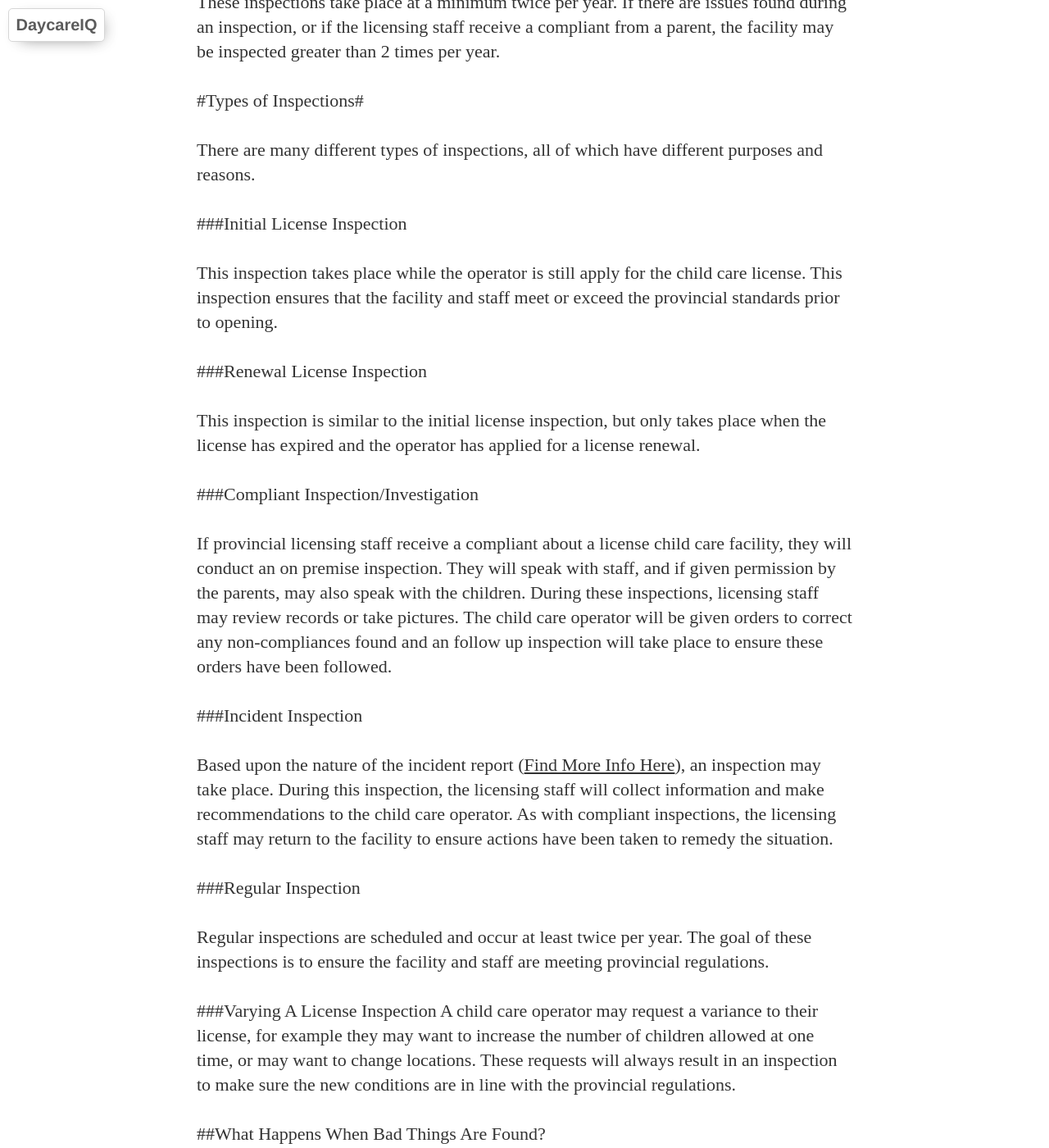
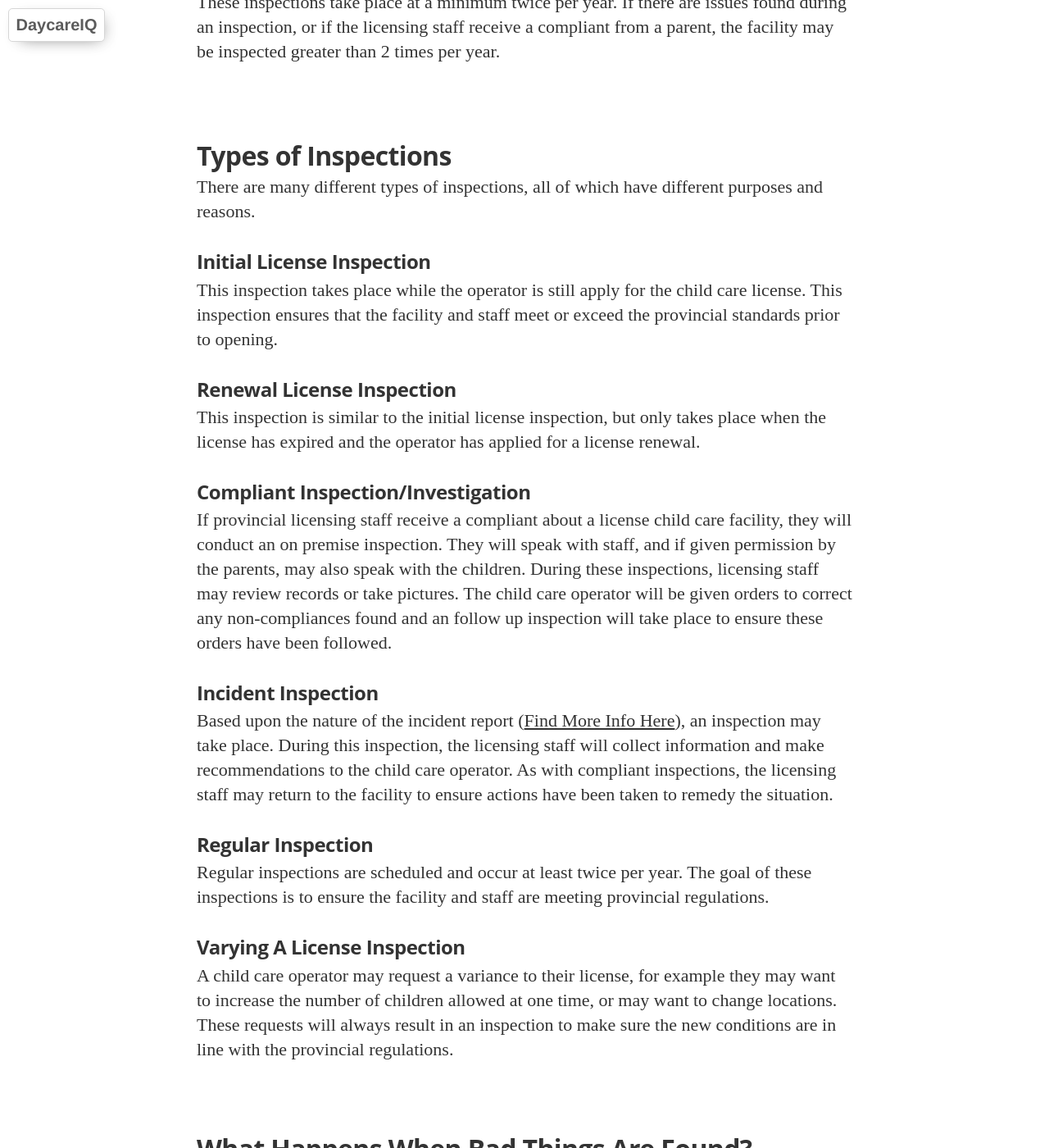
Before and after one commit to DaycareIQ/blog.daycareiq.com, a Jekyll site: the page built from _posts/2015-04-19-Child-Care-Inspections.md, in a window 1280 px wide and 1400 px high, scrolled down 429 px. Shown: the whole window at 82% size. Built offline with Jekyll 4.4.1, drawn with Linux system fonts in a browser that asks for light colours; nearby versions of some CDN libraries; some web fonts are replaced; some of the changed text lies outside the part shown.

Commit message:
Update 2015-04-19-Child-Care-Inspections.md

```diff
--- a/_posts/2015-04-19-Child-Care-Inspections.md
+++ b/_posts/2015-04-19-Child-Care-Inspections.md
@@ -11,34 +11,34 @@ Once a child care facility receives its' license, the work doesn't stop there.
 
 These inspections take place at a minimum twice per year.  If there are issues found during an inspection, or if the licensing staff receive a compliant from a parent, the facility may be inspected greater than 2 times per year.
 
-#Types of Inspections#
+# Types of Inspections #
 
 There are many different types of inspections, all of which have different purposes and reasons.
 
-###Initial License Inspection
+### Initial License Inspection ###
 
 This inspection takes place while the operator is still apply for the child care license.  This inspection ensures that the facility and staff meet or exceed the provincial standards prior to opening.
 
-###Renewal License Inspection
+### Renewal License Inspection ###
 
 This inspection is similar to the initial license inspection, but only takes place when the license has expired and the operator has applied for a license renewal.
 
-###Compliant Inspection/Investigation
+### Compliant Inspection/Investigation ###
 
 If provincial licensing staff receive a compliant about a license child care facility, they will conduct an on premise inspection.  They will speak with staff, and if given permission by the parents, may also speak with the children.  During these inspections, licensing staff may review records or take pictures.  The child care operator will be given orders to correct any non-compliances found and an follow up inspection will take place to ensure these orders have been followed.
 
-###Incident Inspection
+### Incident Inspection ###
 
 Based upon the nature of the incident report ([Find More Info Here](http://blog.daycareiq.com/2015-Incident-Reporting/)), an inspection may take place.  During this inspection, the licensing staff will collect information and make recommendations to the child care operator.  As with compliant inspections, the licensing staff may return to the facility to ensure actions have been taken to remedy the situation.
 
-###Regular Inspection
+### Regular Inspection ###
 
 Regular inspections are scheduled and occur at least twice per year.  The goal of these inspections is to ensure the facility and staff are meeting provincial regulations.
 
-###Varying A License Inspection
+### Varying A License Inspection ###
 A child care operator may request a variance to their license, for example they may want to increase the number of children allowed at one time, or may want to change locations.  These requests will always result in an inspection to make sure the new conditions are in line with the provincial regulations.
 
-##What Happens When Bad Things Are Found?
+## What Happens When Bad Things Are Found? ##
 
 When licensing staff visit a facility, they encounter issues that require some action.  Licensing staff have a few options when they encounter issues.  They may:
 * place a condition on the license
@@ -48,11 +48,11 @@ When licensing staff visit a facility, they encounter issues that require some a
 * suspend the license
 * cancel the license
 
-##Can The Operator Appeal Inspections?
+## Can The Operator Appeal Inspections? ##
 
 Of course they can!  Operators are given 30 days to lodge an appeal with the province should they not agree with any enforcement actions resulting from an inspection.
 
-##This Is A Lot Of Info, Where Can I View All Of This?
+## This Is A Lot Of Info, Where Can I View All Of This? ##
 
 There are two places where you can view inspection information (including follow up visits and enforcement actions).  The first place is at the actual child care facility.  As dictated by the provincial regulation, operators are required to post all inspections in a prominent place that is easy for parents (and licensing staff) to view.  The other location is on DaycareIQ.  We want you to have the most information possible when trying to find the perfect child care.  We think it is important to know about past performance of a child care facility.  That is why we post recent inspection reports for all licensed facilities.
 
```
